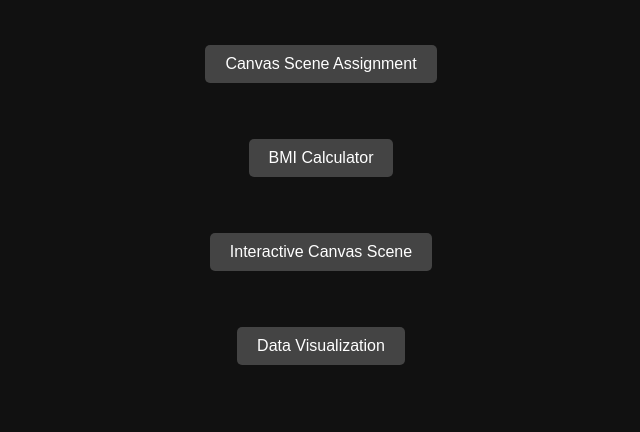
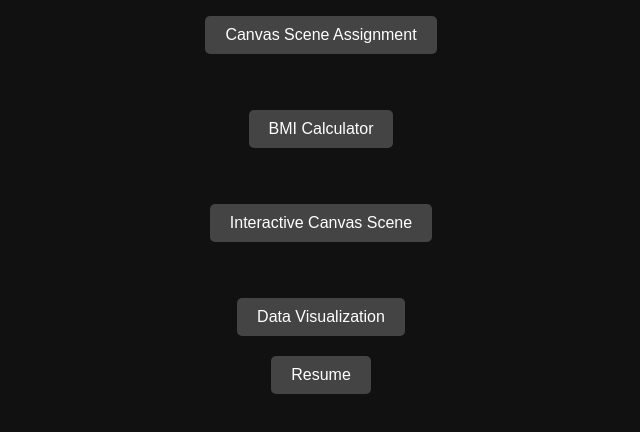
Before and after one commit to jasonxcharles/jasonxcharles.github.io, a plain HTML site: page index.html in a window 1280 px wide. Shown: the part 294-726 px from the top of the page, without its empty margins (319-959 px from the left). Drawn offline with Linux system fonts and the light colour scheme.

Commit message:
Update index.html

```diff
--- a/index.html
+++ b/index.html
@@ -49,5 +49,6 @@
   <a href="https://jasonxcharles.github.io/-interactive-canvas-scene/" class="btn">Interactive Canvas Scene</a>
   <br><br>
   <a href="https://jasonxcharles.github.io/data-visualization-project/" class="btn">Data Visualization</a>
+  <a href="https://jasonxcharles.github.io/resume-bootstrap-site/" class="btn">Resume</a>
 </body>
 </html>
```
